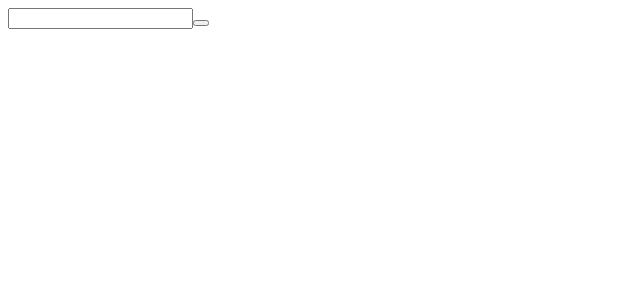
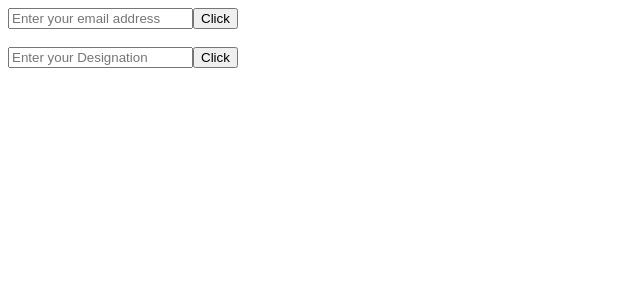
Before and after one commit to madanpatakota/Angular_September, an Angular app: page / in a window 1280 px wide. Shown: the top 300 px of the page, without its empty margins (0-640 px from the left). Built offline with nearby package versions, Linux system fonts and the light colour scheme.

Commit message:
My First Task September 03

```diff
--- a/src/app/app.component.html
+++ b/src/app/app.component.html
@@ -1,5 +1,12 @@
 
-<input type="text" />
+<input type ="text" placeholder="Enter your email address"
+[value]="Email" #EmployeeEmail/>
 
+<button (click)="Submit(EmployeeEmail)">Click</button>
 
-<button (click)="asdasda()" ></button>
+<br>
+<br>
+
+<input type="text" placeholder="Enter your Designation" [value]="Designation" #EmployeeDesignation/>
+
+<button (click)="evtSubmitDesignation()">Click</button>
--- a/src/app/app.component.ts
+++ b/src/app/app.component.ts
@@ -1,4 +1,4 @@
-import { Component } from '@angular/core';
+import { Component, ElementRef, ViewChild } from '@angular/core';
 
 @Component({
   selector: 'app-root',
@@ -6,12 +6,23 @@ import { Component } from '@angular/core';
   styleUrls: ['./app.component.css']
 })
 export class AppComponent {
-  title = 'Angular_September';
+  Submit(EmployeeEmail:HTMLInputElement){
+    console.log(EmployeeEmail);
+    console.log(EmployeeEmail.value);
+}
+evtSubmitDesignation(){
+  console.log(this.employeeDesignation);
+
+  console.log(this.employeeDesignation?.nativeElement.value);
+
+}
 
 
-  asdfasas( ){
+Email:string="";
+Designation:string="";
 
-  }
+@ViewChild('EmployeeDesignation')
+employeeDesignation:ElementRef|undefined;
 
 
 }
```
Also changed, not shown: src/Notes.txt.
